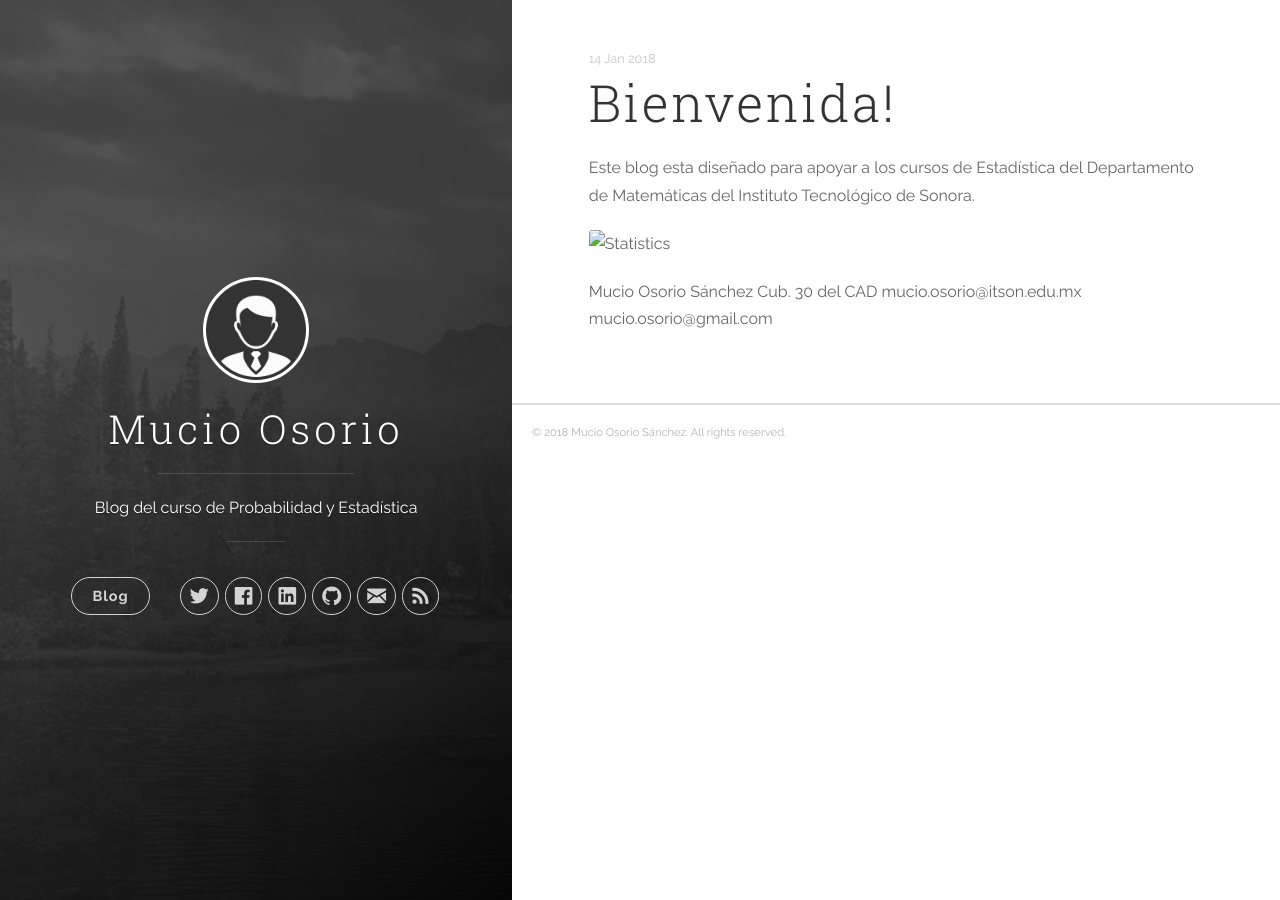
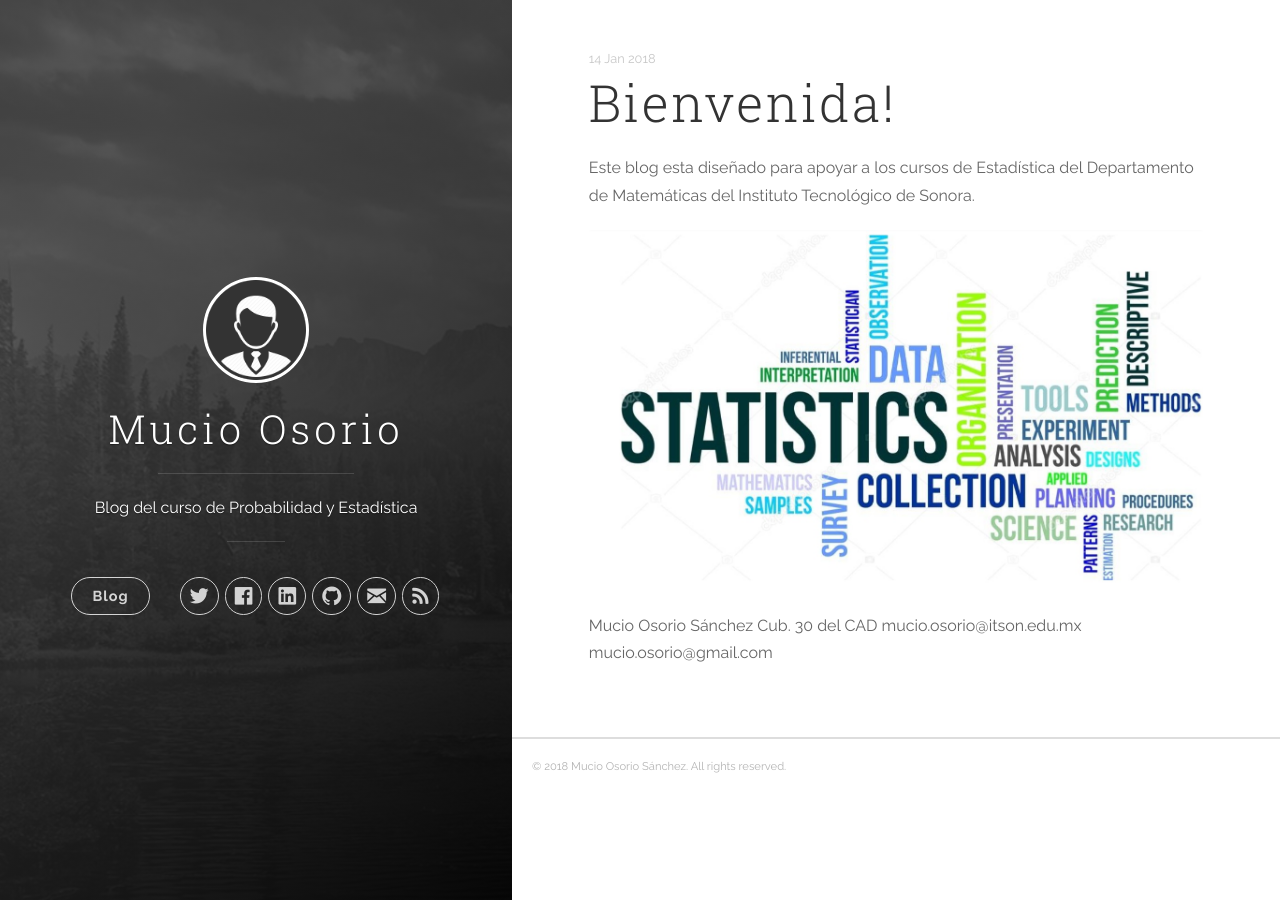
Before and after one commit to mucioosorio/probabilidad, a Jekyll site: the page built from _posts/2018-01-14-Bienvenida!.md, in a window 1280 px wide. Built offline with Jekyll 4.4.1, drawn with Linux system fonts in a browser that asks for light colours; nearby versions of some CDN libraries.

Commit message:
Update 2018-01-14-Bienvenida!.md

```diff
--- a/_posts/2018-01-14-Bienvenida!.md
+++ b/_posts/2018-01-14-Bienvenida!.md
@@ -6,7 +6,7 @@ mathjax: true
 Este blog esta diseñado para apoyar a los cursos de Estadística del Departamento de Matemáticas del
 Instituto Tecnológico de Sonora.
 
-![Statistics](statistics.jpg)
+![Statistics](/probabilidad/figs/statistics.jpg)
 
 Mucio Osorio Sánchez
 Cub. 30 del CAD
```
